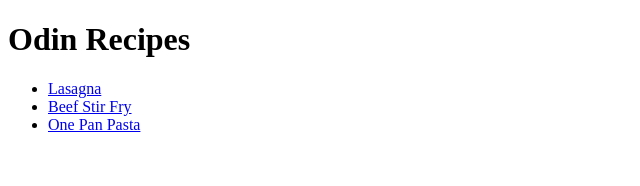
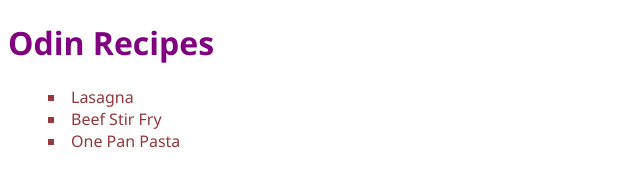
Before and after one commit to z0r1ll4/The-Odin-Project, a plain HTML site: page odin-recipes/index.html in a window 1280 px wide. Shown: the whole page, without its empty margins (0-640 px from the left). Drawn offline with Linux system fonts and the light colour scheme.

Commit message:
Changes to recipes html and css

```diff
--- a/odin-recipes/index.html
+++ b/odin-recipes/index.html
@@ -4,10 +4,11 @@
     <meta charset="UTF-8">
     <meta name="viewport" content="width=device-width, initial-scale=1.0">
     <title>All My Recipes</title>
+    <link rel="stylesheet" href="styles.css">
 </head>
 <body>
     <h1>Odin Recipes</h1>
-    <ul>
+    <ul class="inline-list">
         <li><a href="recipes/lasagna.html">Lasagna</a></li>
         <li><a href="recipes/beef-stir-fry.html">Beef Stir Fry</a></li>
         <li><a href="recipes/one-pan-pasta.html">One Pan Pasta</a></li>
--- /dev/null
+++ b/odin-recipes/styles.css
@@ -0,0 +1,35 @@
+body {
+    font-family: 'Segoe UI', Tahoma, Geneva, Verdana, sans-serif;
+}
+
+h1 {
+    color: purple;
+}
+
+.inline-list {
+    list-style-type: square;
+    /* display: flex;
+    align-items: center;
+    padding: 0;
+    margin: 0; */
+}
+
+.inline-list li {
+    color: #96383c;
+    /* display: inline-block; */
+    margin-right: 15px;
+    list-style-position: inside;
+}
+/* .inline-list li:last-child {
+    margin-right: 0;
+} */
+.inline-list a {
+    color: #96383c;
+    text-decoration: none;
+}
+.inline-list a:hover {
+    text-decoration: underline;
+}
+.inline-list a:visited {
+    color: #9aa13b;
+}
```
Also changed, not shown: odin-recipes/recipes/beef-stir-fry.html (+2 -1 lines), odin-recipes/recipes/lasagna.html (+1 -0 lines), odin-recipes/recipes/one-pan-pasta.html (+1 -0 lines).
